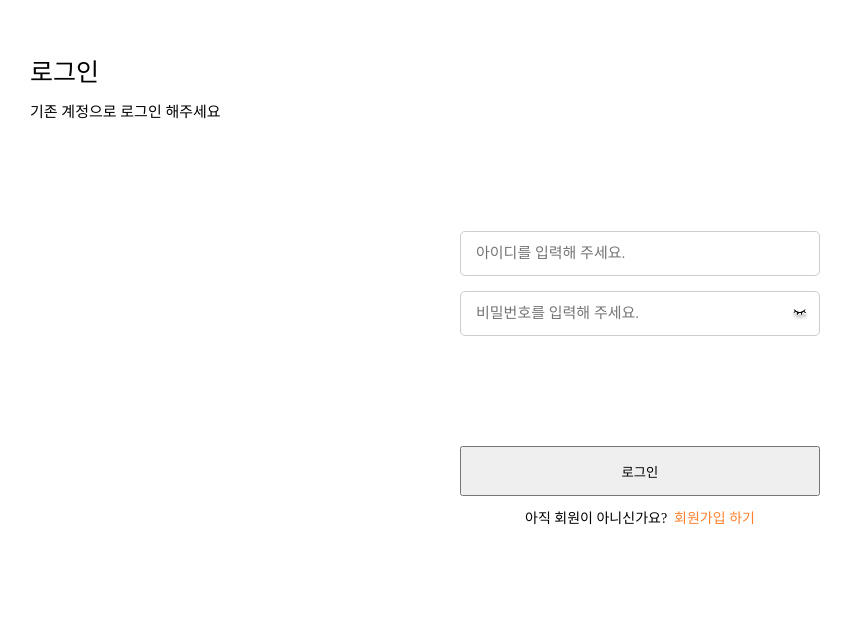
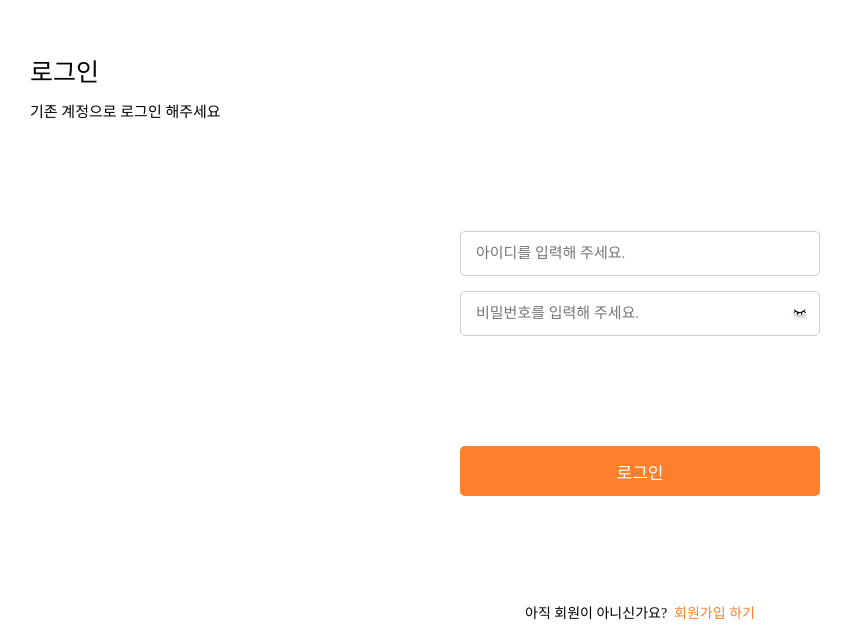
Before and after one commit to GrowingBegger/GB-FE, a React (Create React App) app: page /login in a window 1280 px wide. Shown: the part 326-952 px from the top of the page, without its empty margins (0-852 px from the left). Built offline with nearby package versions, Linux system fonts and the light colour scheme; a web font is replaced by a local one.

Commit message:
🎨 :: 로그인 퍼블리싱
버튼 컴포넌트로 교체

```diff
--- a/src/Pages/Login.tsx
+++ b/src/Pages/Login.tsx
@@ -1,6 +1,7 @@
 import styled from "styled-components";
 import { Color } from "../styles/Color";
 import { LoginInput } from "../Components/LoginInput";
+import Button from "../Components/Common/Button";
 
 export const LoginPage = () => {
   return (
@@ -17,8 +18,8 @@ export const LoginPage = () => {
           isPassword
         />
       </Wrapper>
+      <Button content="로그인" />
       <Wrapper>
-        <Button>로그인</Button>
         <Signin>
           아직 회원이 아니신가요?&ensp;<p>회원가입 하기</p>
         </Signin>
@@ -58,11 +59,6 @@ const Content = styled.p`
   font-size: 15px;
 `;
 
-const Button = styled.button`
-  width: 360px;
-  height: 50px;
-`;
-
 const Signin = styled.p`
   display: flex;
   font-family: Pretendard-Regular;
```
Also changed, not shown: src/Components/Common/Button.tsx (indentation only).
